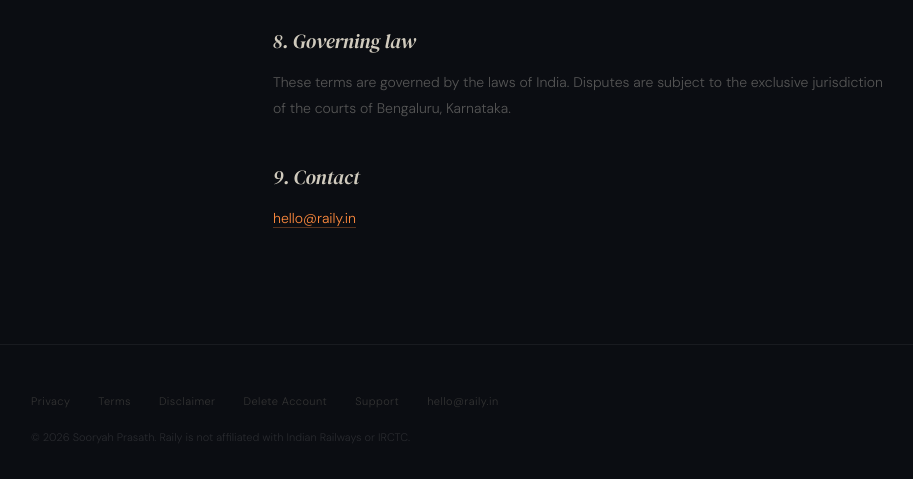
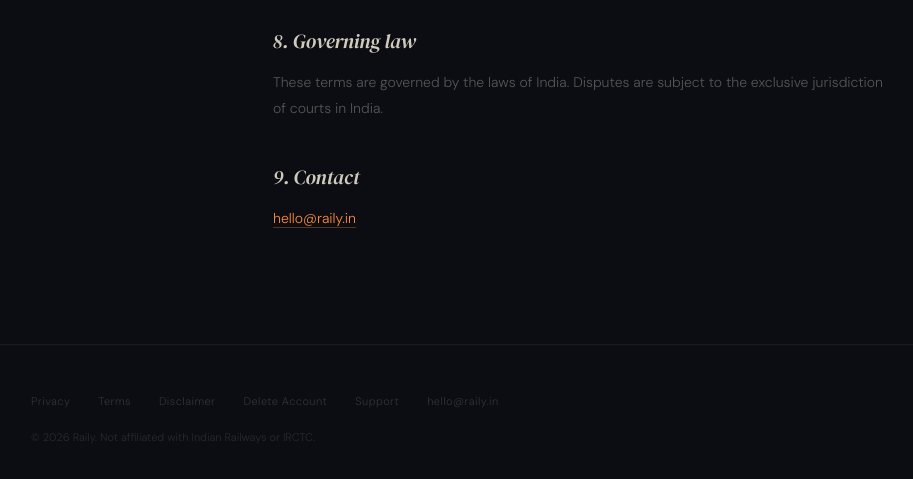
Before and after one commit to sooryahprasath/raily-web, a Next.js app: page /terms in a window 1280 px wide. Shown: the part 1314-1793 px from the top of the page, without its empty margins (59-972 px from the left). Built offline with nearby package versions, Linux system fonts and the light colour scheme.

Commit message:
fix(legal): remove personal name and city references

```diff
--- a/app/layout.tsx
+++ b/app/layout.tsx
@@ -64,7 +64,7 @@ function Footer() {
           <a href="mailto:hello@raily.in">hello@raily.in</a>
         </div>
         <p className="footer-copy">
-          © {new Date().getFullYear()} Sooryah Prasath. Raily is not affiliated with Indian Railways or IRCTC.
+          © {new Date().getFullYear()} Raily. Not affiliated with Indian Railways or IRCTC.
         </p>
       </div>
     </footer>
--- a/content/privacy.mdx
+++ b/content/privacy.mdx
@@ -3,7 +3,7 @@
 **Last updated:** 2026-05-08
 **Effective:** 2026-05-08
 
-Raily ("we", "us", "the app") is operated by Sooryah Prasath, an individual developer based in India. This policy explains what information we collect, why, how we store it, and your rights.
+Raily ("we", "us", "the app") is operated by an independent developer based in India. This policy explains what information we collect, why, how we store it, and your rights.
 
 ---
 
@@ -35,7 +35,7 @@ We do not collect: real name, phone number, address, payment information, biomet
 
 ## 4. How information is stored
 
-All data is stored in Supabase (PostgreSQL) hosted in the ap-south-1 (Mumbai) region. Row-Level Security policies ensure each user can only read and write their own records. Database backups are retained for 7 days.
+All data is stored in Supabase (PostgreSQL) hosted in the ap-south-1 region in India. Row-Level Security policies ensure each user can only read and write their own records. Database backups are retained for 7 days.
 
 ## 5. Sharing with third parties
 
@@ -71,6 +71,6 @@ Material changes to this policy will be announced in-app and on raily.in at leas
 
 ## 10. Contact
 
-Sooryah Prasath
+Raily
 [hello@raily.in](mailto:hello@raily.in)
-Bengaluru, India
+India
--- a/content/terms.mdx
+++ b/content/terms.mdx
@@ -36,7 +36,7 @@ You may stop using the app and delete your account at any time (see [privacy pol
 
 ## 8. Governing law
 
-These terms are governed by the laws of India. Disputes are subject to the exclusive jurisdiction of the courts of Bengaluru, Karnataka.
+These terms are governed by the laws of India. Disputes are subject to the exclusive jurisdiction of courts in India.
 
 ## 9. Contact
 
```
